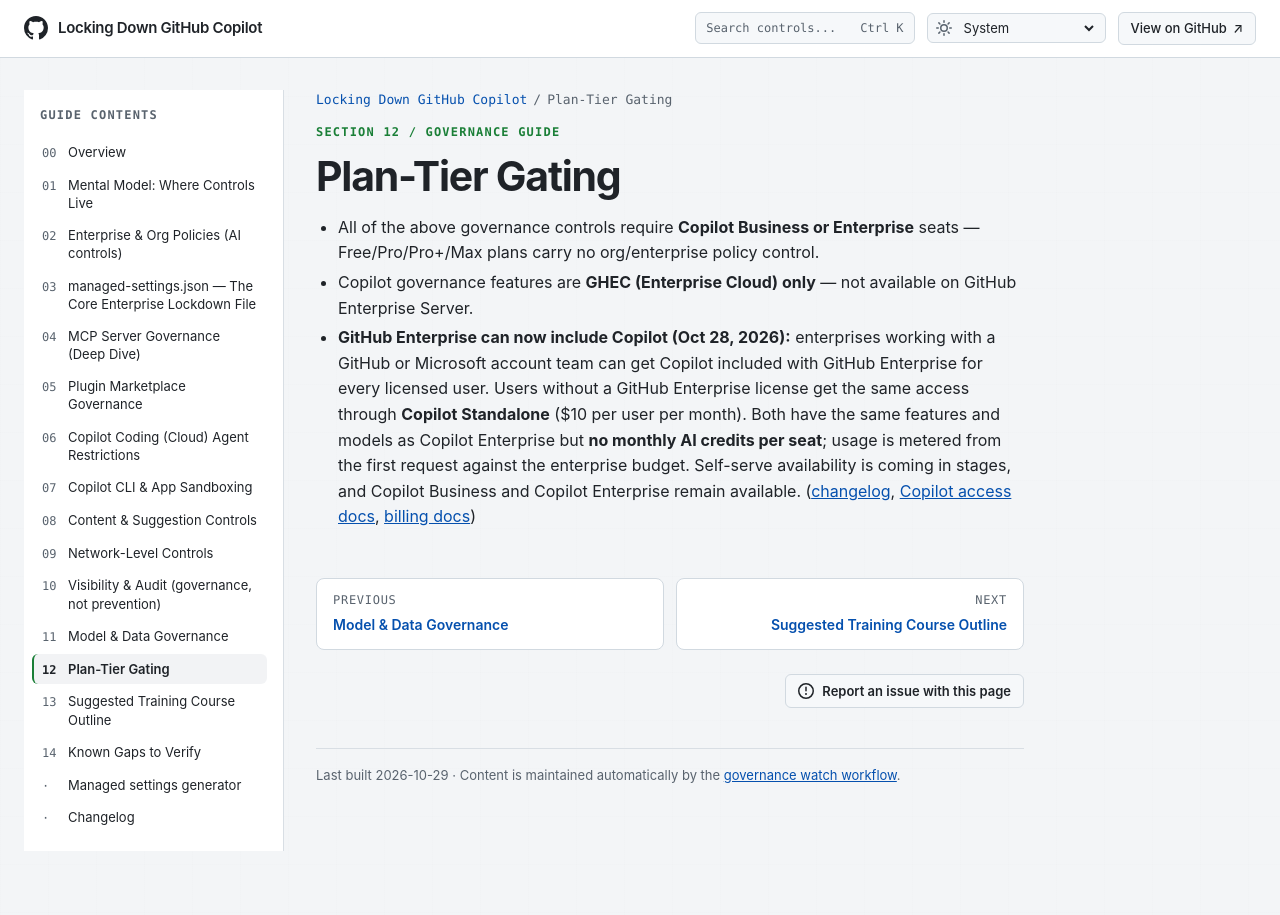
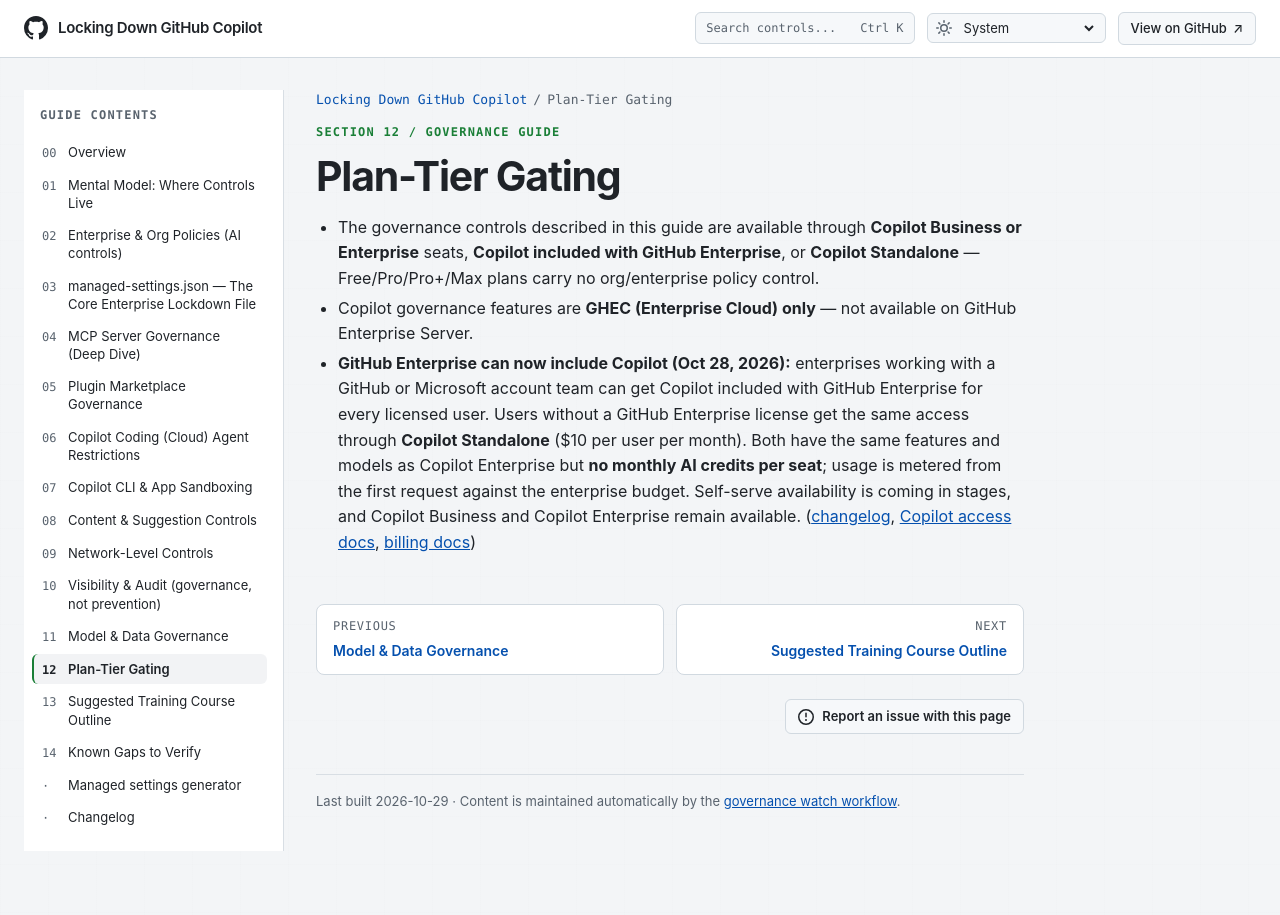
Before and after one commit to beardofedu/copilot-governance-training, a Jekyll site: the page built from docs/sections/plan-tier-gating.md, in a window 1280 px wide. Built offline with Jekyll 4.4.1, drawn with Linux system fonts in a browser that asks for light colours.

Commit message:
Update Copilot governance controls and availability details
Clarified availability of Copilot features across different GitHub plans and updated information on GitHub Enterprise inclusion.

Co-authored-by: Copilot Autofix powered by AI <175728472+Copilot@users.noreply.github.com>

```diff
--- a/docs/sections/plan-tier-gating.md
+++ b/docs/sections/plan-tier-gating.md
@@ -8,6 +8,6 @@ last_reviewed: 2026-10-29
 
 # Plan-Tier Gating
 
-- All of the above governance controls require **Copilot Business or Enterprise** seats — Free/Pro/Pro+/Max plans carry no org/enterprise policy control.
+- The governance controls described in this guide are available through **Copilot Business or Enterprise** seats, **Copilot included with GitHub Enterprise**, or **Copilot Standalone** — Free/Pro/Pro+/Max plans carry no org/enterprise policy control.
 - Copilot governance features are **GHEC (Enterprise Cloud) only** — not available on GitHub Enterprise Server.
 - **GitHub Enterprise can now include Copilot (Oct 28, 2026):** enterprises working with a GitHub or Microsoft account team can get Copilot included with GitHub Enterprise for every licensed user. Users without a GitHub Enterprise license get the same access through **Copilot Standalone** ($10 per user per month). Both have the same features and models as Copilot Enterprise but **no monthly AI credits per seat**; usage is metered from the first request against the enterprise budget. Self-serve availability is coming in stages, and Copilot Business and Copilot Enterprise remain available. ([changelog](https://github.blog/changelog/2026-10-28-github-enterprise-now-includes-access-to-github-copilot), [Copilot access docs](https://docs.github.com/copilot/get-started/whats-changing-with-github-enterprise-and-copilot), [billing docs](https://docs.github.com/copilot/concepts/billing-and-usage/organizations-and-enterprises/billing))
```
